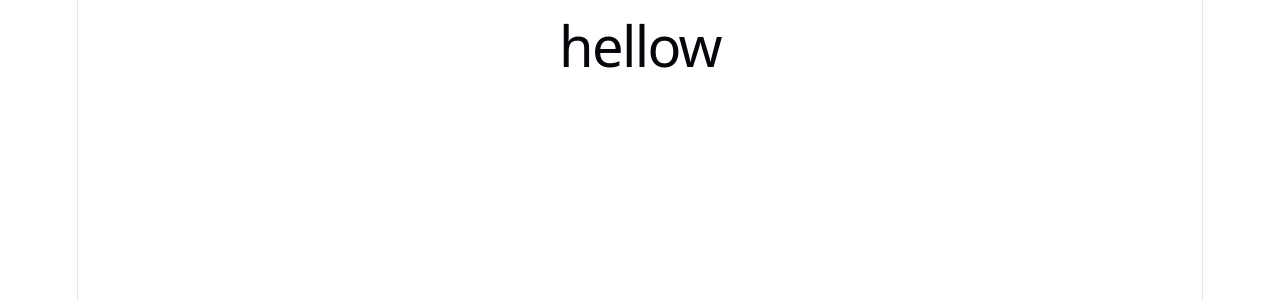
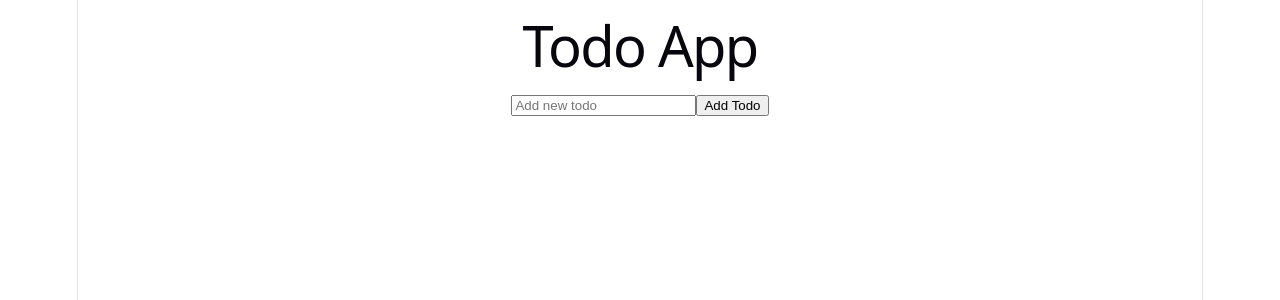
Before and after one commit to sahiba2503/TodoApp, a React (Vite) app: page / in a window 1280 px wide. Shown: the top 300 px of the page. Built offline with nearby package versions, Linux system fonts and the light colour scheme.

Commit message:
add todo list

```diff
--- a/src/App.jsx
+++ b/src/App.jsx
@@ -1,10 +1,9 @@
-
+import Todos from "./Todos";
 function App() {
 
   return (
     <>
-      <h1>hellow
-      </h1>
+      <Todos />
     </>
   )
 }
--- /dev/null
+++ b/src/Todos.jsx
@@ -0,0 +1,41 @@
+import {useState} from 'react'
+
+const Todos = () => {
+    const [newTodo,setNewTodo]= useState("")
+    const [todos,setTodos] = useState([])
+
+ const handleSubmit = (e)=>{
+    e.preventDefault();
+    if(newTodo){
+        setTodos([...todos,{text:newTodo,completed:false}])
+        setNewTodo("")
+    }
+ }
+ const handleDelete = (index)=>{
+    alert(index,"deleted ");
+ }
+  return (
+    <div>
+      <h1>Todo App</h1>
+    <form onSubmit={handleSubmit}>
+        <input type="text"
+        placeholder='Add new todo'
+        value = {newTodo}
+        onChange={(e)=>setNewTodo(e.target.value)}
+        />
+        <button type="submit">Add Todo</button>
+    </form>
+     <ul>
+        {todos.map((todo,index)=>(
+            <li key={index}>
+                <span>{todo.text}</span>
+                <button onClick={()=>handleDelete(index)}>Delete</button>
+            </li>
+        ))}
+    </ul>
+    </div>
+
+  )
+}
+
+export default Todos
```
